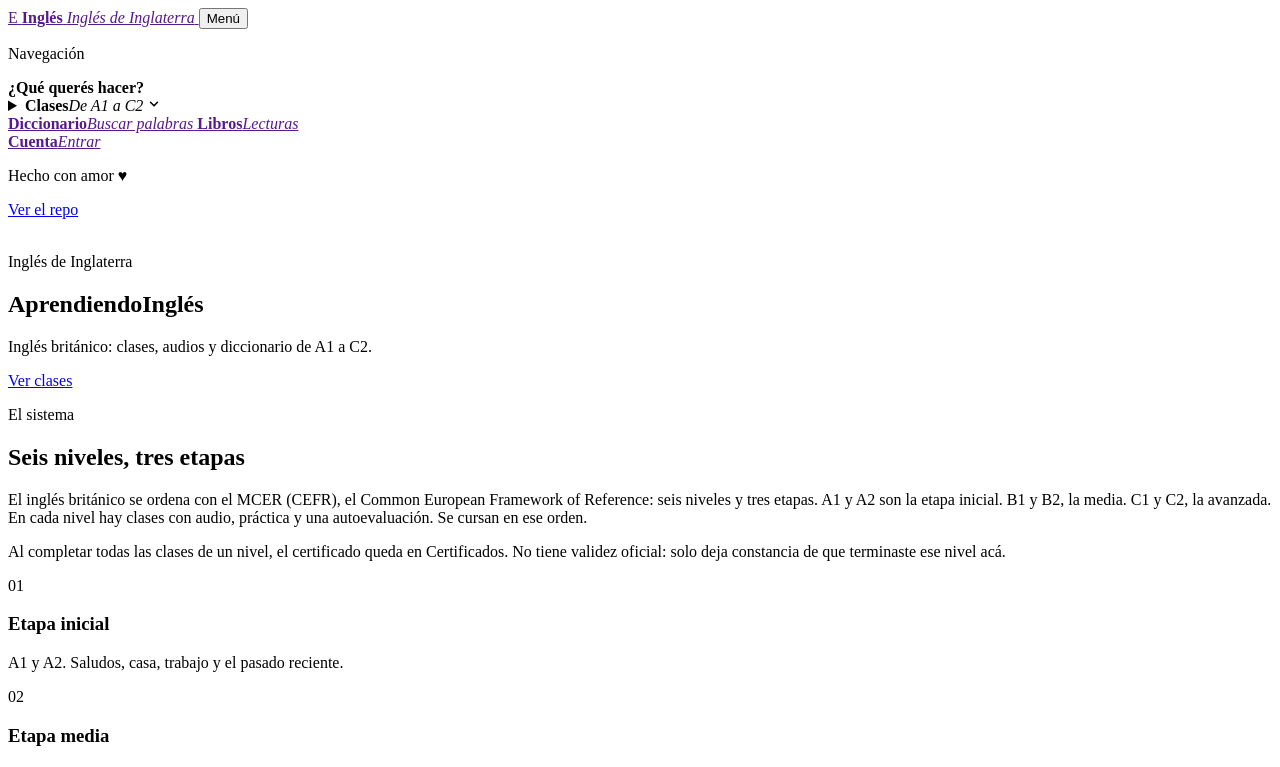
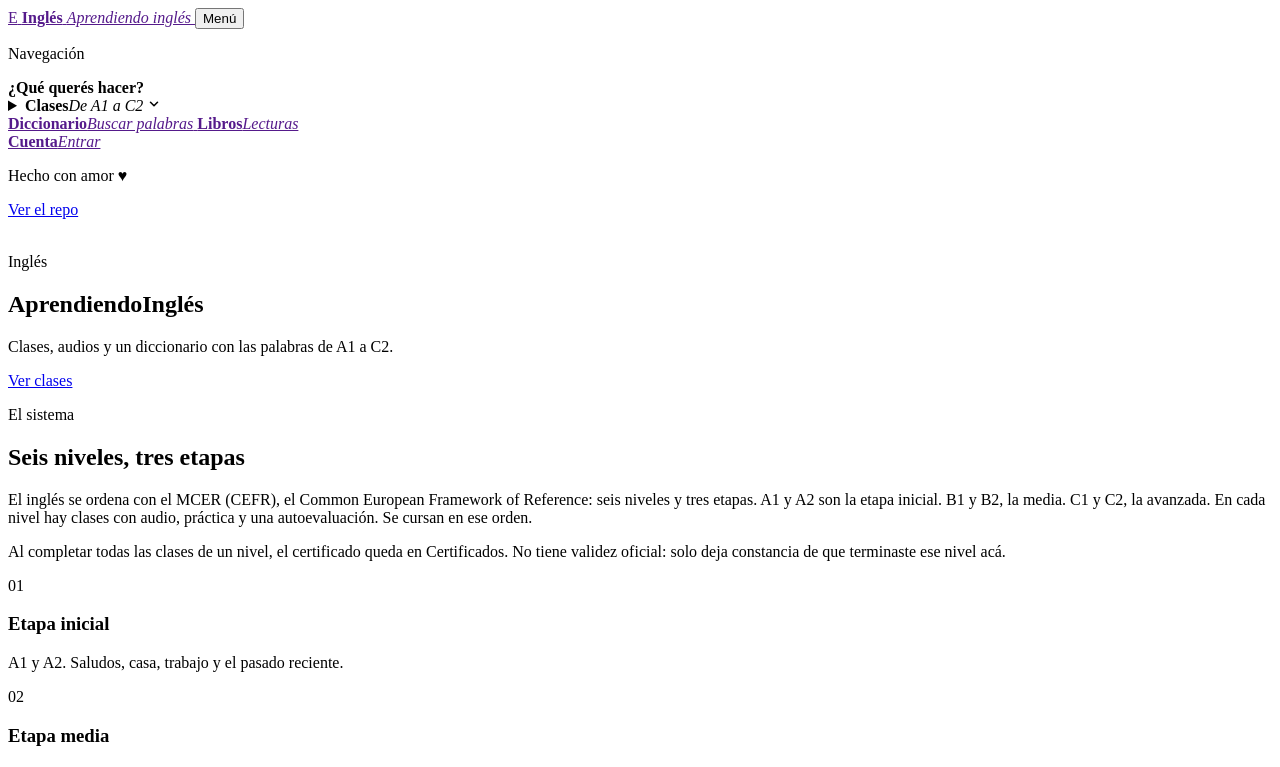
Before and after one commit to jpromanonet/aprendiendoingles, a PHP site: the page made by templates/home.php in a window 1280 px wide. Shown: the top 767 px of the page. Run offline with PHP 8.4, Linux system fonts and the light colour scheme; the template is opened without the code that fills it, so the values that code supplies are empty.

Commit message:
Simplify branding to just Inglés.

```diff
--- a/data/CREDIT.txt
+++ b/data/CREDIT.txt
@@ -1,3 +1,3 @@
-Glosario del curso de inglés británico (Inglaterra), de A1 a C2.
+Glosario del curso de inglés, de A1 a C2.
 Pronunciación orientativa para hispanohablantes y ejemplos propios.
 Las traducciones de esta derivación están en español.
--- a/templates/home.php
+++ b/templates/home.php
@@ -4,9 +4,9 @@
   </div>
   <div class="home-hero-scrim" aria-hidden="true"></div>
   <div class="home-hero-inner">
-    <p class="eyebrow light">Inglés de Inglaterra</p>
+    <p class="eyebrow light">Inglés</p>
     <h1 class="home-hero-brand"><span class="hero-es">Aprendiendo</span><span class="hero-lang">Inglés</span></h1>
-    <p class="home-hero-line">Inglés británico: clases, audios y diccionario de A1 a C2.</p>
+    <p class="home-hero-line">Clases, audios y un diccionario con las palabras de A1 a C2.</p>
     <div class="home-hero-actions">
       <a class="primary-btn" href="#clases">Ver clases</a>
     </div>
@@ -34,7 +34,7 @@
   <section class="system" id="sistema">
     <p class="eyebrow">El sistema</p>
     <h2>Seis niveles, tres etapas</h2>
-    <p class="lede">El inglés británico se ordena con el MCER (CEFR), el Common European Framework of Reference: seis niveles y tres etapas. A1 y A2 son la etapa inicial. B1 y B2, la media. C1 y C2, la avanzada. En cada nivel hay clases con audio, práctica y una autoevaluación. Se cursan en ese orden.</p>
+    <p class="lede">El inglés se ordena con el MCER (CEFR), el Common European Framework of Reference: seis niveles y tres etapas. A1 y A2 son la etapa inicial. B1 y B2, la media. C1 y C2, la avanzada. En cada nivel hay clases con audio, práctica y una autoevaluación. Se cursan en ese orden.</p>
     <p class="cert-note">Al completar todas las clases de un nivel, el certificado queda en Certificados. No tiene validez oficial: solo deja constancia de que terminaste ese nivel acá.</p>
     <div class="stage-grid">
       <article>
--- a/templates/layout.php
+++ b/templates/layout.php
@@ -24,7 +24,7 @@ $here = request_path();
         <span class="brand-mark" aria-hidden="true">E</span>
         <span class="brand-text">
           <strong>Inglés</strong>
-          <em>Inglés de Inglaterra</em>
+          <em>Aprendiendo inglés</em>
         </span>
       </a>
       <button type="button" class="menu-toggle" aria-expanded="false" aria-controls="site-nav">
```
Also changed, not shown: README.md.
